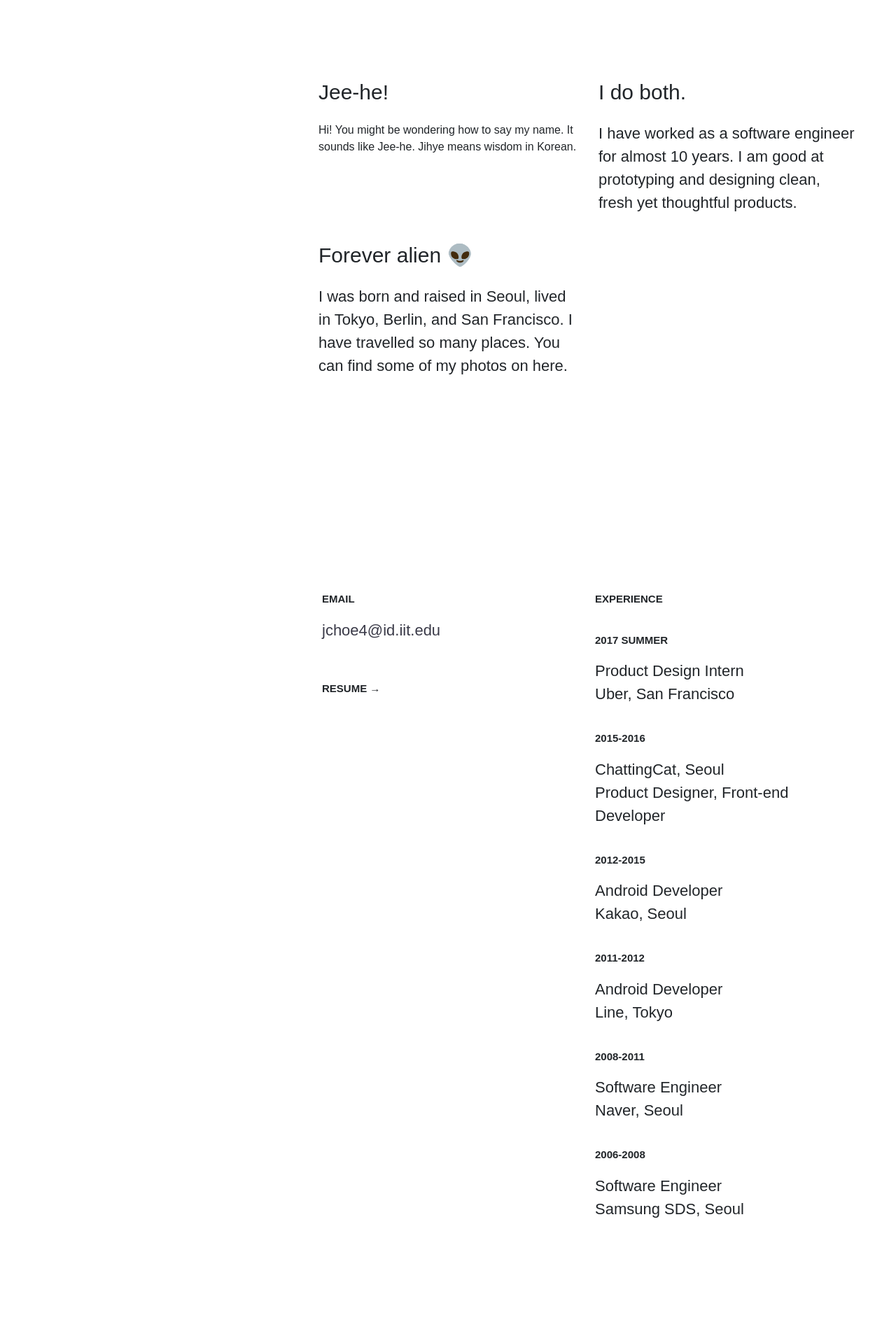
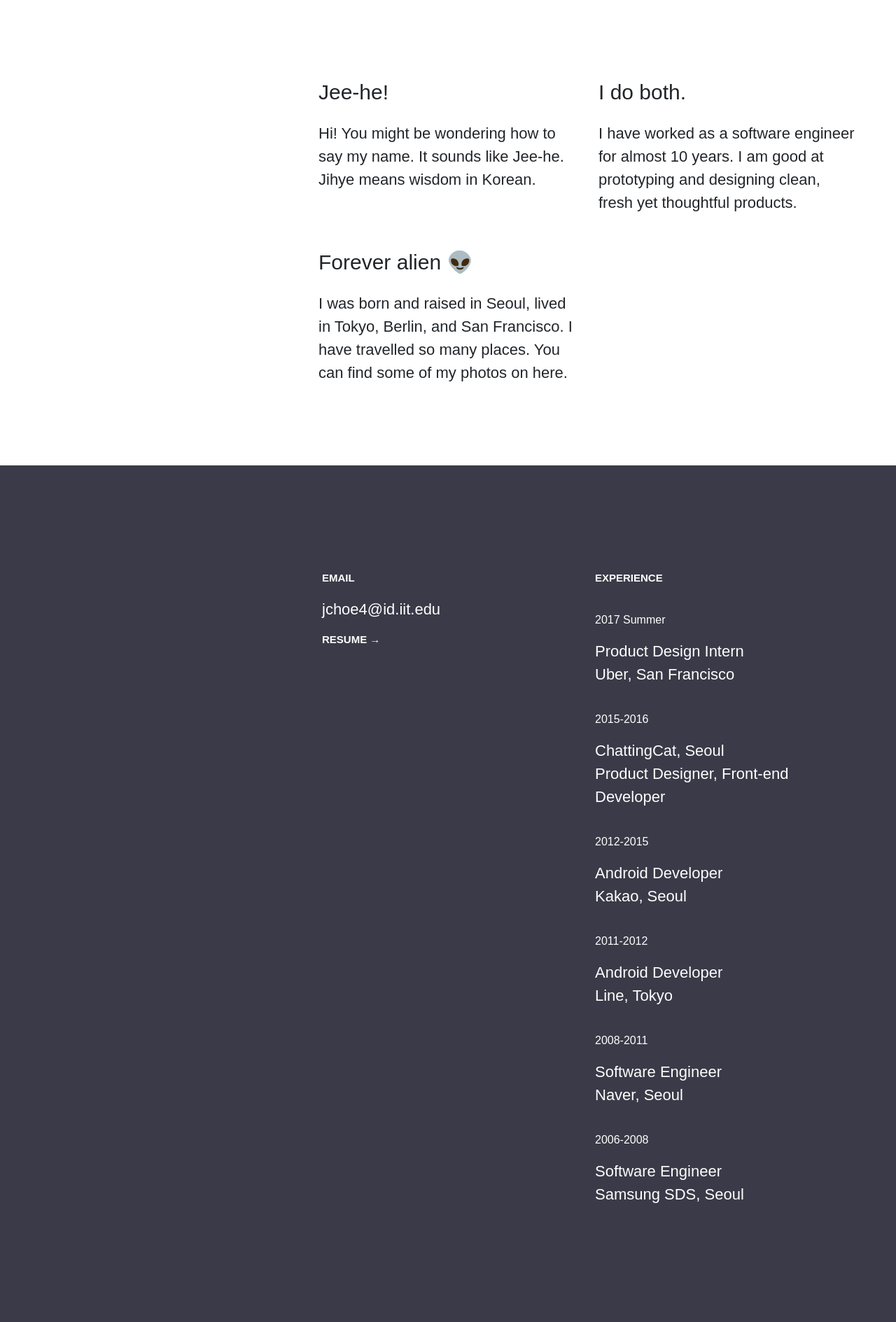
Before and after one commit to jihyechoe/jihyechoe.github.io, a PHP site: page /about.html in a window 1280 px wide. Shown: the part 344-2233 px from the top of the page at 70% size. Before the commit the page ends 2084 px from the top, so only its background shows below. Run offline with PHP 8.4, Linux system fonts and the light colour scheme; some web fonts are replaced.

Commit message:
adjust max-width & full image

```diff
--- a/about.html
+++ b/about.html
@@ -11,6 +11,7 @@
 </head>
 
 <body>
+	<main>
 		<div class="row navigation">
 			<div class="col-1"><a href="index.html">
 				<img src="assets/img/logo.png" class="logo"></a>
@@ -20,18 +21,15 @@
 				<a href="work.html" class="menu">Work</a>
 			</div>
 		</div>
-    <div class="cover">
 		<h1 id="about-name" class="name">I'm Jihye.</h1>
-        <div class="row">
-        	<div class="col-4">
-		    </div>
-        	<div class="col-4">
-		        <p class="about-desc">
+		<div class="row justify-content-end">
+			<div class="col-lg-4">
+				<div class="about-desc">
 					<p class="about-sub-title">Jee-he!</p>
 					<p>Hi! You might be wondering how to say my name. It sounds like Jee-he. Jihye means wisdom in Korean.</p>
-		        </p>
 				</div>
-        	<div class="col-4">
+			</div>
+			<div class="col-lg-4">
 				<div class="about-desc">
 					<p class="about-sub-title">I do both.</p>
 					<p>I have worked as a software engineer for almost 10 years. I am good at prototyping and designing clean, fresh yet thoughtful products.</p>
@@ -42,28 +40,25 @@
 			<div class="col-4">
 			</div>
 			<div class="col-4">
-		        <div class="about-desc" style="margin-top: 20px;">
+				<div class="about-desc" style="margin-top: 30px;">
 					<p class="about-sub-title">Forever alien 👽</p>
 					<p>I was born and raised in Seoul, lived in Tokyo, Berlin, and San Francisco. I have travelled so many places. You can find some of my photos on here.</p>
 				</div>
 			</div>
-        	<div class="col-4">
 		</div>
+	</main>
+
+	<div class="navyback about-footer">
+		<main>
+			<div class="row justify-content-end" id="footer">
+				<div class="col-lg-4">
+					<p class="about-footer-subtitle">email</p>
+					<p class="normal-text"><a class="footer-link" href="mailto:jchoe4@id.iit.edu"> jchoe4@id.iit.edu</a></p>
+					<p class="about-footer-subtitle">resume →﻿</p>
 				</div>
-    </div>
-
-    <div class="row" id="footer">
-    	<div class="col-4">
-    	</div>
-
-    	<div class="col-4">
-            <p class="footer-title">EMAIL</p>
-            <p class="normal-text"><a class="footer-link" href="mailto:jchoe4@id.iit.edu"> jchoe4@id.iit.edu</a></p>
-            <p class="footer-title">RESUME →﻿</p>
-    	</div>
-    	<div class="col-4">
-    		<p class="footer-title">
-    			EXPERIENCE
+				<div class="col-lg-4">
+					<p class="about-footer-subtitle">
+						experience
 						<p>
 							<p class="footer-title experience-year">
 								2017 Summer
@@ -116,5 +111,7 @@
 						</div>
 
 					</div>
+				</main>
+			</div>
 		</body>
 		</html>
--- a/assets/css/style.css
+++ b/assets/css/style.css
@@ -1,15 +1,22 @@
 body {
     font-family: 'Open Sans', sans-serif !important;;
     font-family: 'Muli', sans-serif !important;
+    color: #3A3A48;
+}
+
+main {
     max-width: 1170px;
-    margin: 20px auto !important;
-    color: #3A3A48;
+    margin: 0 auto !important;
 }
 
 a.menu, a.menu:visited, a.menu:hover {
     font-size: 22px;
     color: #3A3A48;
     text-decoration: none;
+}
+
+.navigation {
+    margin: 20px 0;
 }
 
 #menus {
@@ -120,30 +127,38 @@ a.underline_link  {
 }
 
 /* footer */
-.footer-title {
+.navyback {
+    background-color: #3A3A48;
+}
+
+.footer-subtitle {
     font-size: 15px;
     font-weight: 800;
     padding-top: 40px;
     text-transform: uppercase;
+    color: #ffffff;
 }
 
 #footer {
-    margin: 250px 0 100px 0
+    padding: 150px 0 150px 0;
+    margin: 200px 0 0 0;
 }
 
 a.footer-link,
 a.footer-link:visited,
 a.footer-link:hover {
-    color: #3A3A48;
+    color: #ffffff;
     font-size: 22px;
     text-decoration: none;
 }
 
 #resume {
+    color: #ffffff;
     margin-top: 10px;
 }
 
 #footer-title {
+    color: #75757e;
     font-size: 80px;
     line-height: 90px;
     font-weight: 800;
@@ -152,8 +167,19 @@ a.footer-link:hover {
 
 
 /* about */
+.about-footer {
+    margin-top: -100px;
+}
+
 #about-name {
     margin: 150px 0 30px 0;
+}
+
+.about-footer-subtitle {
+    font-size: 15px;
+    font-weight: 800;
+    text-transform: uppercase;
+    color: #ffffff;
 }
 
 .about-sub-title {
@@ -169,10 +195,12 @@ a.footer-link:hover {
 
 .normal-text {
     font-size:22px;
+    color: #ffffff;
 }
 
 .experience-year {
     padding-top: 20px;
+    color: #ffffff;
 }
 
 /* work */
--- a/chattingcat.html
+++ b/chattingcat.html
@@ -11,6 +11,7 @@
 </head>
 
 <body>
+	<main>
 		<div class="row navigation">
 			<div class="col-1"><a href="index.html">
 				<img src="assets/img/logo.png" class="logo"></a>
@@ -194,5 +195,6 @@
 				</div>
 			</div>
 		</div>
+	</main>
 </body>
 </html>
--- a/work.html
+++ b/work.html
@@ -11,6 +11,7 @@
 </head>
 
 <body>
+	<main>
 		<div class="row navigation">
 			<div class="col-1"><a href="index.html">
 				<img src="assets/img/logo.png" class="logo"></a>
@@ -69,5 +70,6 @@
 				</div>
 			</div>
 		</div>
+	</main>
 </body>
 </html>
```
Also changed, not shown: index.html (+9 -3 lines). Lines whose indentation alone changed are shown as unchanged.
